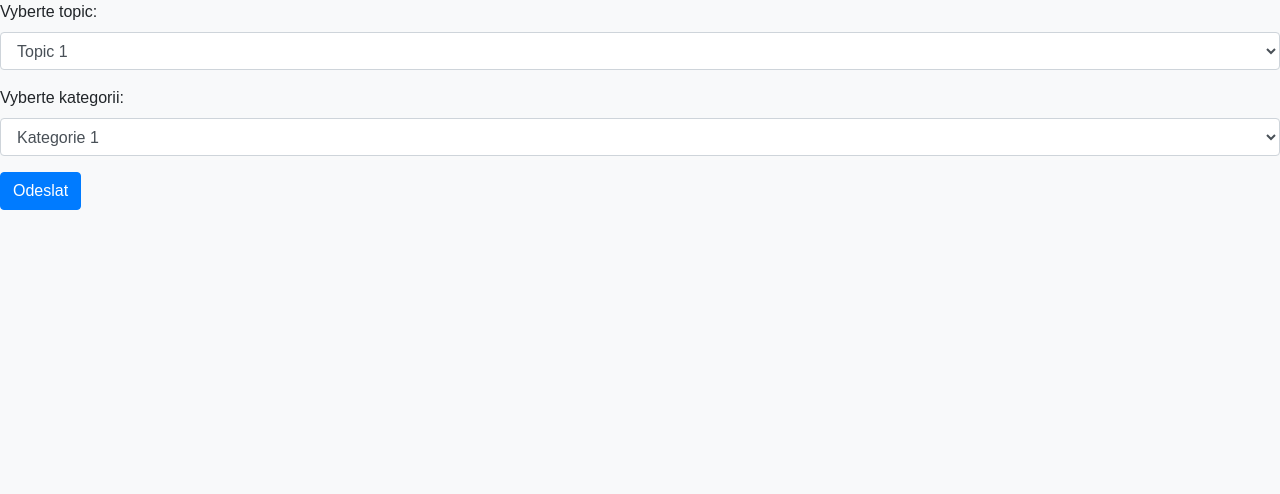
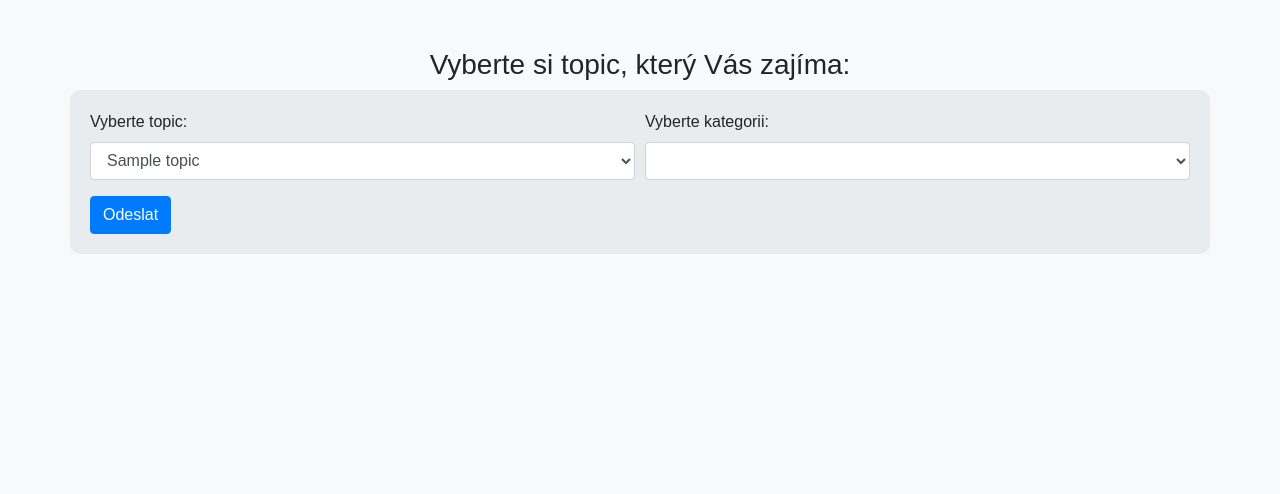
Before and after one commit to Matav5/Hackithon24, a Flask app: template templates/filter.html in a window 1280 px wide. Shown: the part 140-634 px from the top of the page. Run offline with Flask 3, Linux system fonts and the light colour scheme; the template is opened without the code that fills it: most values are stand-ins (such as "Sample title", 1, 10 or a date in 2020); lists and menus that the app fills with data are empty; some libraries are stand-ins or nearby versions.

Commit message:
filter page

```diff
--- a/main.py
+++ b/main.py
@@ -1,4 +1,4 @@
-from flask import Flask, render_template
+from flask import Flask, render_template, request
 from flask_socketio import SocketIO
 import random
 from apscheduler.schedulers.background import BackgroundScheduler
@@ -53,10 +53,22 @@ def graf():
     fig_bar = grafy.bar_chart(timestamps, data_flow_bps,'Sloupcov graf').to_html(full_html=False)
     return render_template('grafy.html', plot_scatter=fig_scatter, plot_bar=fig_bar)
 
-@app.route('/filter')
+@app.route('/filter', methods=['GET', 'POST'])
 def filter():
-    return render_template('filter.html')
-
+    topics = {
+        "topic1": ["category1", "category2", "category3"],
+        "topic2": ["category1", "category2", "category3"],
+        "topic3": ["category1", "category2"]
+    }
+    if request.method == 'POST':
+        selected_topic = request.form['topic']
+        selected_category = request.form['category']
+        # Process the selected topic and category as needed
+        # For example, filter data based on these selections
+        #return render_template('results.html', selected_topic=selected_topic, selected_category=selected_category)
+        pass
+    else:
+        return render_template('filter.html', topics=topics)
 
 
 
--- a/templates/filter.html
+++ b/templates/filter.html
@@ -1,25 +1,64 @@
 {% extends 'index.html' %}
 
 {% block content %}
+<div class="container mt-5" style="background-color: #f8f9fa;">
+    <div class="row justify-content-center">
+        <h3>Vyberte si topic, který Vás zajíma:</h3>
+        <div class="col-md-12" style="background-color: #e9ecef; padding: 20px; border-radius: 10px;">
             <form action="/cesta-pro-zpracovani-formulare" method="post">
+                <div class="form-row">
+                    <div class="col-md-6">
                         <div class="form-group">
                             <label for="topicSelect">Vyberte topic:</label>
-      <select class="form-control" id="topicSelect" name="topic">
-        <!-- Příklad možností, které by měly být dynamicky načteny -->
-        <option value="topic1">Topic 1</option>
-        <option value="topic2">Topic 2</option>
-        <option value="topic3">Topic 3</option>
+                            <select class="form-control" id="topicSelect" name="topic" onchange="updateCategories()">
+                                {% for topic in topics %}
+                                <option value="{{ topic }}">{{ topic }}</option>
+                                {% endfor %}
                             </select>
                         </div>
+                    </div>
+                    <div class="col-md-6">
                         <div class="form-group">
                             <label for="categorySelect">Vyberte kategorii:</label>
                             <select class="form-control" id="categorySelect" name="category">
-        <!-- Příklad možností, které by měly být dynamicky načteny -->
-        <option value="category1">Kategorie 1</option>
-        <option value="category2">Kategorie 2</option>
-        <option value="category3">Kategorie 3</option>
+                                {% if topics %}
+                                {% for category in topics.values()|first %}
+                                <option value="{{ category }}">{{ category }}</option>
+                                {% endfor %}
+                                {% endif %}
                             </select>
+                        </div>
+                    </div>
                 </div>
                 <button type="submit" class="btn btn-primary">Odeslat</button>
             </form>
+        </div>
+    </div>
+</div>
+
+<script type="text/javascript">
+    const topics = JSON.parse('{{ topics|tojson|safe }}');
+
+    function updateCategories() {
+        const topicSelect = document.getElementById('topicSelect');
+        const categorySelect = document.getElementById('categorySelect');
+        const selectedTopic = topicSelect.value;
+
+        // Clear previous options
+        categorySelect.innerHTML = '';
+
+        const categories = topics[selectedTopic];
+
+        categories.forEach(function(category) {
+            const option = document.createElement('option');
+            option.value = category;
+            option.text = category;
+            categorySelect.appendChild(option);
+        });
+    }
+
+    document.addEventListener('DOMContentLoaded', function() {
+        updateCategories();
+    });
+</script>
 {% endblock %}
```
Lines whose indentation alone changed are shown as unchanged.
